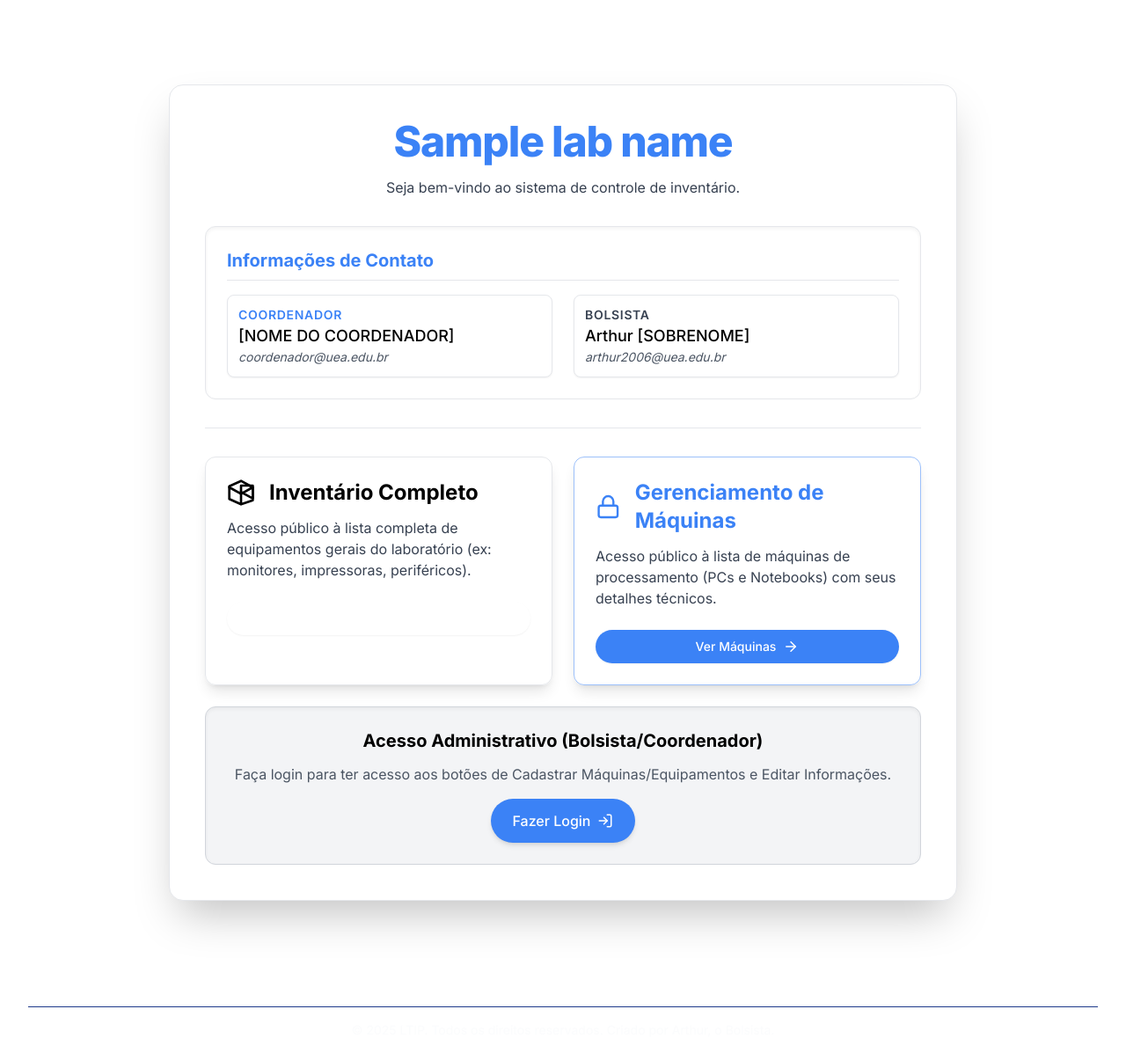
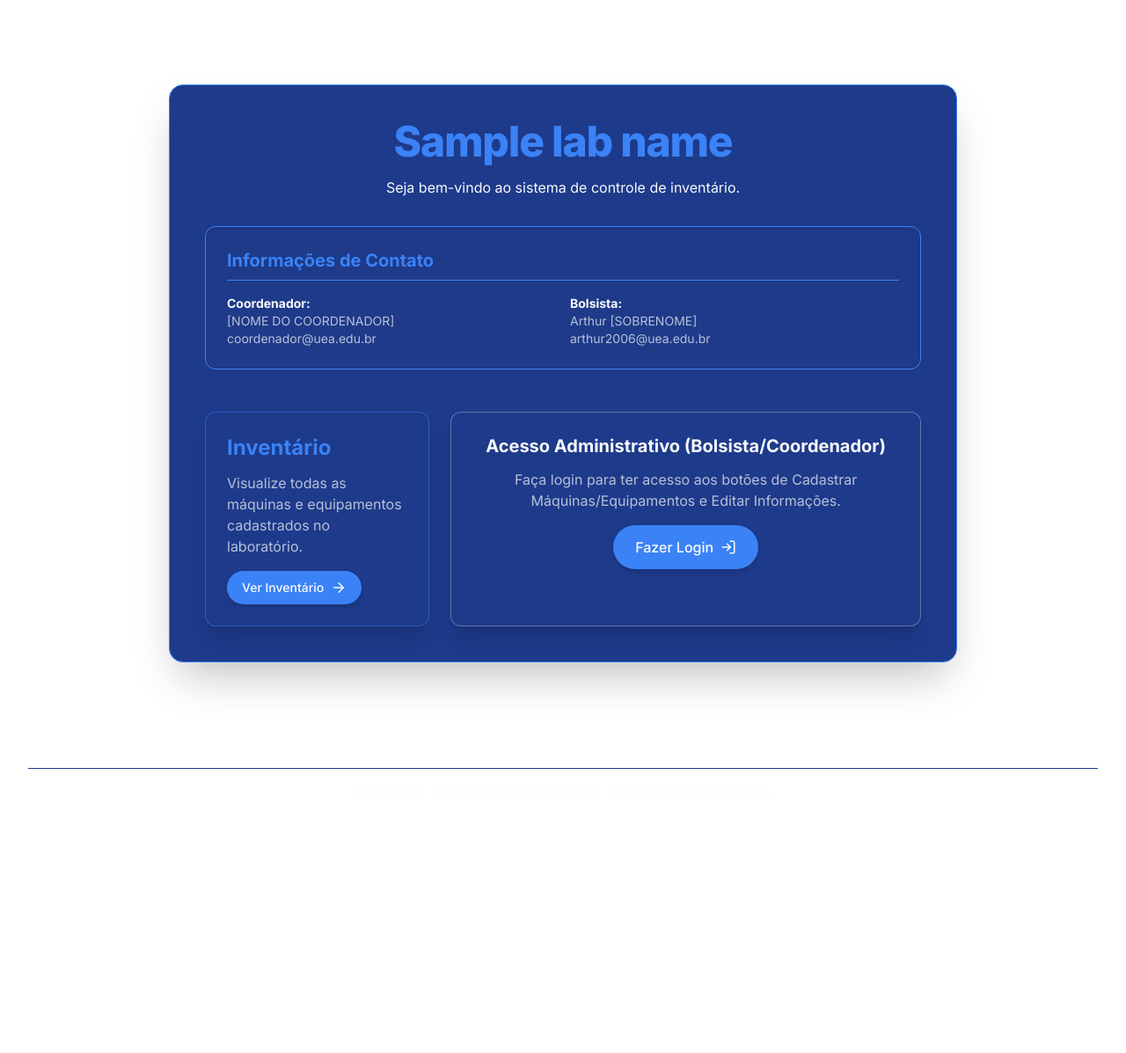
Before and after one commit to almeidasudarioarthurcassius-maker/subir_LTIP, a Flask app: template templates/index.html in a window 1280 px wide. Shown: the part 63-1260 px from the top of the page at 88% size. After the commit the page ends 937 px from the top, so only its background shows below. Run offline with Flask 3, Linux system fonts and the light colour scheme; tables that the repository leaves empty hold one stand-in row (values such as "Sample post"); the template is opened without the code that fills it: values that come from a table or form of the project are taken from there, most other values are stand-ins (such as "Sample title", 1, 10 or a date in 2020); some libraries are stand-ins or nearby versions.

Commit message:
Update index.html

```diff
--- a/templates/index.html
+++ b/templates/index.html
@@ -3,94 +3,83 @@
 {% block title %}LTIP - {{ lab_name }}{% endblock %}
 
 {% block content %}
-<div class="bg-white px-4 sm:px-6 lg:px-8 font-inter py-12">
-    <div class="max-w-4xl mx-auto w-full space-y-8 p-10 bg-white rounded-2xl shadow-2xl transition duration-500 ease-in-out border border-ltip-light-blue">
+<div class="px-4 sm:px-6 lg:px-8 font-inter py-12">
+    <div class="max-w-4xl mx-auto w-full space-y-8 p-10 bg-ltip-dark-accent rounded-2xl shadow-2xl transition duration-500 ease-in-out border border-primary">
         <div class="text-center">
             <h1 class="text-4xl sm:text-5xl font-extrabold text-primary tracking-tight mb-2">
                 {{ lab_name }}
             </h1>
-            <p class="mt-4 text-gray-700 max-w-2xl mx-auto">
+            <p class="mt-4 text-ltip-text max-w-2xl mx-auto">
                 Seja bem-vindo ao sistema de controle de inventário.
             </p>
         </div>
 
         {% if info %}
-        <div class="bg-ltip-light-blue/20 p-6 rounded-xl shadow-inner border border-ltip-light-blue">
-            <div class="flex justify-between items-center mb-4 border-b border-ltip-light-blue pb-2">
+        <div class="bg-ltip-dark-accent/50 p-6 rounded-xl shadow-inner border border-primary">
+            <div class="flex justify-between items-center mb-4 border-b border-primary pb-2">
                 <h3 class="text-xl font-bold text-primary">
                     Informações de Contato
                 </h3>
                 {% if current_user.is_authenticated %}
-                <a href="{{ url_for('gerenciamento') }}?tab=info" class="text-sm font-semibold text-ltip-dark-green hover:text-ltip-dark-green/80 transition duration-150">
+                <a href="{{ url_for('gerenciamento') }}?tab=info" class="text-sm font-semibold text-ltip-success hover:text-ltip-success/80 transition duration-150">
                     Editar Informações
                 </a>
                 {% endif %}
             </div>
 
-            <div class="grid grid-cols-1 md:grid-cols-2 gap-6 text-gray-700">
-                <div class="p-3 bg-white rounded-lg shadow-sm border border-ltip-dark-blue/10">
-                    <p class="font-semibold text-sm uppercase tracking-wider text-primary">Coordenador</p>
-                    <p class="text-lg font-medium text-black">{{ info.coordenador_name or 'N/A' }}</p>
-                    <p class="text-sm italic text-gray-600">{{ info.coordenador_email or 'N/A' }}</p>
+            <div class="grid grid-cols-1 md:grid-cols-2 gap-4 text-sm">
+                <div>
+                    <p class="font-bold text-ltip-text">Coordenador:</p>
+                    <p class="text-ltip-text/70">{{ info.coordenador_name }}</p>
+                    <p class="text-ltip-text/70">{{ info.coordenador_email }}</p>
                 </div>
-                <div class="p-3 bg-white rounded-lg shadow-sm border border-ltip-dark-blue/10">
-                    <p class="font-semibold text-sm uppercase tracking-wider text-ltip-dark-green">Bolsista</p>
-                    <p class="text-lg font-medium text-black">{{ info.bolsista_name or 'N/A' }}</p>
-                    <p class="text-sm italic text-gray-600">{{ info.bolsista_email or 'N/A' }}</p>
+                <div>
+                    <p class="font-bold text-ltip-text">Bolsista:</p>
+                    <p class="text-ltip-text/70">{{ info.bolsista_name }}</p>
+                    <p class="text-ltip-text/70">{{ info.bolsista_email }}</p>
                 </div>
             </div>
         </div>
-        {% else %}
-        <div class="text-center p-6 text-gray-700 bg-ltip-light-blue/20 rounded-xl border border-ltip-light-blue"> As informações de contato ainda não foram cadastradas. Por favor, acesse o gerenciamento para preenchê-las. </div>
         {% endif %}
 
-        <div class="mt-10 grid grid-cols-1 md:grid-cols-2 gap-6 pt-8 border-t border-gray-200">
-            <div class="bg-ltip-light-green/20 border border-ltip-dark-green/50 p-6 rounded-xl shadow-lg">
-                <div class="flex items-center space-x-4">
-                    <svg xmlns="http://www.w3.org/2000/svg" width="32" height="32" viewBox="0 0 24 24" fill="none" stroke="currentColor" stroke-width="2" stroke-linecap="round" stroke-linejoin="round" class="text-ltip-dark-green"><path d="M12 2l10 5.5v11L12 22 2 17.5v-11L12 2zM12 22v-11"/><path d="M22 7.5l-10 5.5-10-5.5"/><path d="M12 11.5l10 5.5v-11L12 6z"/></svg>
-                    <h3 class="text-2xl font-bold text-ltip-dark-green">Inventário Completo</h3>
-                </div>
-                <p class="mt-3 text-gray-700">
-                    Acesso público à lista completa de equipamentos gerais do laboratório (ex: monitores, impressoras, periféricos).
+        <div class="grid grid-cols-1 md:grid-cols-3 gap-6 pt-4">
+            <div class="bg-ltip-dark-accent p-6 rounded-xl shadow-xl border border-primary/50 hover:shadow-primary transition duration-300">
+                <h3 class="text-2xl font-bold text-primary mb-3">Inventário</h3>
+                <p class="text-ltip-text/70 mb-4">
+                    Visualize todas as máquinas e equipamentos cadastrados no laboratório.
                 </p>
-                <div class="mt-6">
-                    <a href="{{ url_for('inventario') }}" class="w-full inline-flex justify-center items-center px-4 py-2 border border-transparent text-sm font-medium rounded-full shadow-sm text-white bg-ltip-dark-green hover:bg-ltip-dark-green/90 focus:outline-none focus:ring-2 focus:ring-offset-2 focus:ring-ltip-dark-green transition duration-150">
-                        Ver Inventário
-                        <svg xmlns="http://www.w3.org/2000/svg" width="18" height="18" viewBox="0 0 24 24" fill="none" stroke="currentColor" stroke-width="2" stroke-linecap="round" stroke-linejoin="round" class="ml-2"><path d="M5 12h14"/><path d="M12 5l7 7-7 7"/></svg>
-                    </a>
-                </div>
+                <a href="{{ url_for('inventario') }}" class="inline-flex justify-center items-center px-4 py-2 border border-transparent text-sm font-medium rounded-full shadow-md text-ltip-text bg-primary hover:bg-ltip-dark-accent focus:outline-none focus:ring-2 focus:ring-offset-2 focus:ring-primary transition duration-150">
+                    Ver Inventário
+                    <svg xmlns="http://www.w3.org/2000/svg" width="18" height="18" viewBox="0 0 24 24" fill="none" stroke="currentColor" stroke-width="2" stroke-linecap="round" stroke-linejoin="round" class="ml-2"><path d="M5 12h14"/><path d="M12 5l7 7-7 7"/></svg>
+                </a>
             </div>
 
-            <div class="bg-ltip-light-blue/20 border border-primary/50 p-6 rounded-xl shadow-lg">
-                <div class="flex items-center space-x-4">
-                    <svg xmlns="http://www.w3.org/2000/svg" width="32" height="32" viewBox="0 0 24 24" fill="none" stroke="currentColor" stroke-width="2" stroke-linecap="round" stroke-linejoin="round" class="text-primary"><rect width="18" height="11" x="3" y="11" rx="2" ry="2"/><path d="M7 11V7a5 5 0 0 1 10 0v4"/></svg>
-                    <h3 class="text-2xl font-bold text-primary">Gerenciamento de Máquinas</h3>
-                </div>
-                <p class="mt-3 text-gray-700">
-                    Acesso público à lista de máquinas de processamento (PCs e Notebooks) com seus detalhes técnicos.
+            {% if current_user.is_authenticated %}
+            <div class="bg-ltip-dark-accent p-6 rounded-xl shadow-xl border border-ltip-success/50 hover:shadow-ltip-success transition duration-300 md:col-span-2">
+                <h3 class="text-2xl font-bold text-ltip-success mb-3">Gerenciamento</h3>
+                <p class="text-ltip-text/70 mb-4">
+                    Cadastre, edite ou remova máquinas, equipamentos e informações de contato.
                 </p>
-                <div class="mt-6">
-                    <a href="{{ url_for('inventario') }}?tab=maquinas" class="w-full inline-flex justify-center items-center px-4 py-2 border border-transparent text-sm font-medium rounded-full shadow-sm text-white bg-primary hover:bg-primary/90 focus:outline-none focus:ring-2 focus:ring-offset-2 focus:ring-primary transition duration-150">
-                        Ver Máquinas
-                        <svg xmlns="http://www.w3.org/2000/svg" width="18" height="18" viewBox="0 0 24 24" fill="none" stroke="currentColor" stroke-width="2" stroke-linecap="round" stroke-linejoin="round" class="ml-2"><path d="M5 12h14"/><path d="M12 5l7 7-7 7"/></svg>
-                    </a>
-                </div>
+                <a href="{{ url_for('gerenciamento') }}" class="inline-flex justify-center items-center px-4 py-2 border border-transparent text-sm font-medium rounded-full shadow-md text-ltip-text bg-ltip-success hover:bg-ltip-success/90 focus:outline-none focus:ring-2 focus:ring-offset-2 focus:ring-ltip-success transition duration-150">
+                    Acessar Painel
+                    <svg xmlns="http://www.w3.org/2000/svg" width="18" height="18" viewBox="0 0 24 24" fill="none" stroke="currentColor" stroke-width="2" stroke-linecap="round" stroke-linejoin="round" class="ml-2"><path d="M5 12h14"/><path d="M12 5l7 7-7 7"/></svg>
+                </a>
             </div>
+            {% endif %}
 
-            <div class="md:col-span-2 bg-gray-100 p-6 rounded-xl shadow-inner border border-gray-300">
+            <div class="md:col-span-{% if current_user.is_authenticated %}1{% else %}2{% endif %} bg-ltip-dark-accent p-6 rounded-xl shadow-xl border border-ltip-text/30 hover:shadow-ltip-text/50 transition duration-300">
                 <div class="text-center">
-                    <h3 class="text-xl font-bold text-black mb-3">Acesso Administrativo (Bolsista/Coordenador)</h3>
-                    <p class="text-gray-600 mb-4">
+                    <h3 class="text-xl font-bold text-ltip-text mb-3">Acesso Administrativo (Bolsista/Coordenador)</h3>
+                    <p class="text-ltip-text/70 mb-4">
                         Faça login para ter acesso aos botões de Cadastrar Máquinas/Equipamentos e Editar Informações.
                     </p>
-                    <a href="{{ url_for('login') }}" class="inline-flex justify-center items-center px-6 py-3 border border-transparent text-base font-medium rounded-full shadow-md text-white bg-primary hover:bg-primary/90 focus:outline-none focus:ring-2 focus:ring-offset-2 focus:ring-primary transition duration-150">
+                    <a href="{{ url_for('login') }}" class="inline-flex justify-center items-center px-6 py-3 border border-transparent text-base font-medium rounded-full shadow-md text-ltip-text bg-primary hover:bg-ltip-dark-accent focus:outline-none focus:ring-2 focus:ring-offset-2 focus:ring-primary transition duration-150">
                         Fazer Login
-                        <svg xmlns="http://www.w3.org/2000/svg" width="18" height="18" viewBox="0 0 24 24" fill="none" stroke="currentColor" stroke-width="2" stroke-linecap="round" stroke-linejoin="round" class="ml-2"><path d="M15 3h4a2 2 0 0 1 2 2v14a2 2 0 0 1-2 2h-4"/><polyline points="10 17 15 12 10 7"/><line x1="15" y1="12" x2="3" y2="12"/></svg>
+                        <svg xmlns="http://www.w3.org/2000/svg" width="18" height="18" viewBox="0 0 24 24" fill="none" stroke="currentColor" stroke-width="2" stroke-linecap="round" stroke-linejoin="round" class="ml-2"><path d="M15 3h4a2 2 0 0 1 2 2v14a2 2 0 0 1-2 2h-4"/><path d="M10 17l5-5-5-5"/><path d="M15 12H3"/></svg>
                     </a>
                 </div>
             </div>
         </div>
-
     </div>
 </div>
 {% endblock %}
```
